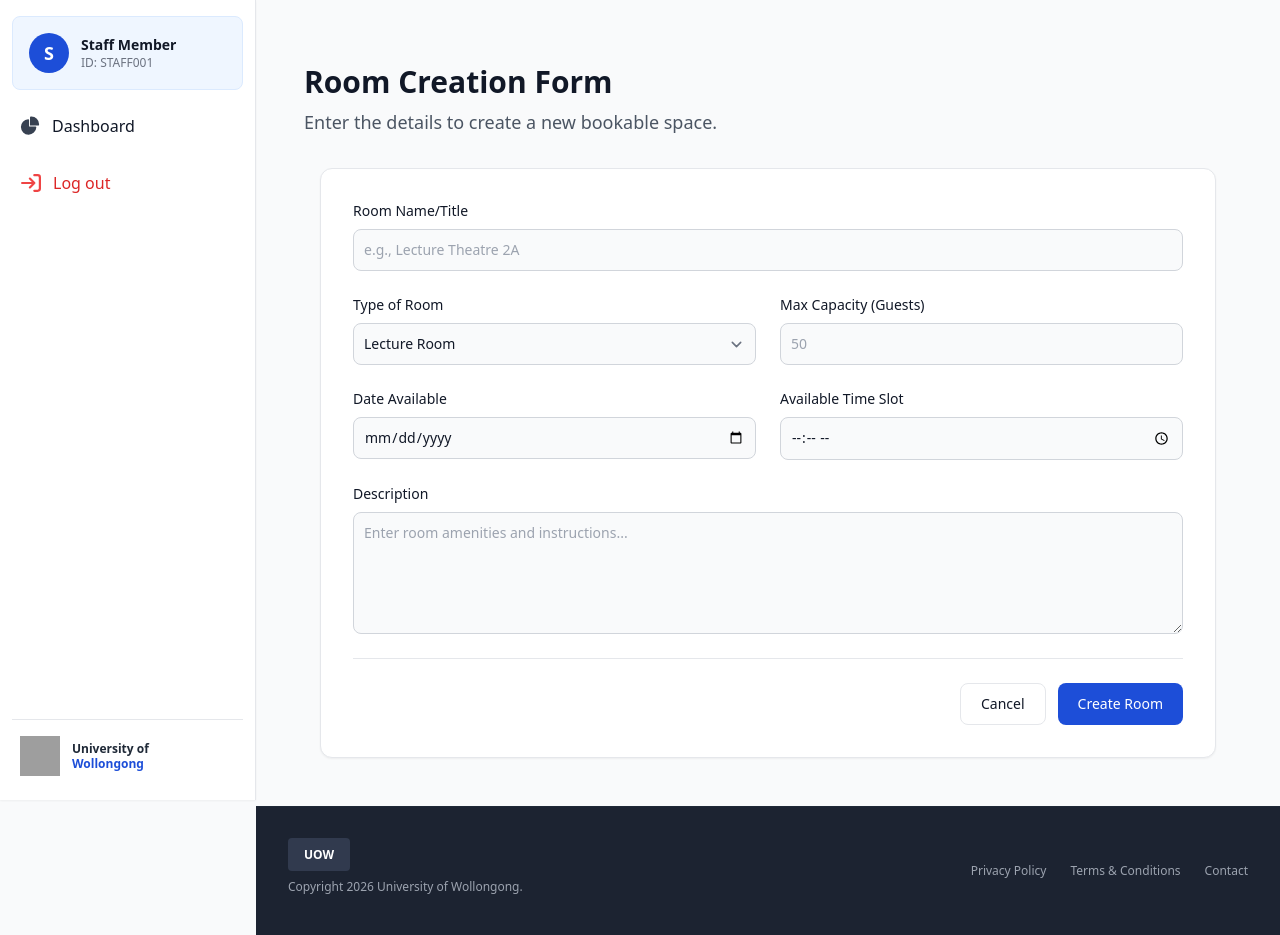
After one commit to DHubber-8/Room-dollop, a Flask app: page /staff/create-room in a window 1280 px wide. The commit adds this page. Run offline with Flask 3, Linux system fonts and the light colour scheme; some libraries are stand-ins or nearby versions; grey boxes are pictures that could not be loaded.

Commit message:
staff side

```diff
--- a/School/Templates/dashboards/staff_dashboard.html
+++ b/School/Templates/dashboards/staff_dashboard.html
@@ -1,10 +1,94 @@
 <!DOCTYPE html>
-<html>
-<head><title>UOW Staff Portal</title></head>
-<body style="text-align: center; margin-top: 50px; font-family: Arial; background-color: #ffe6e6;">
-    <h2 style="color: #c72b2b;">Staff Portal</h2>
-    <p>Welcome back, {{ username }}! Here is your room creation.</p>
+<html lang="en">
+<head>
+    <meta charset="UTF-8">
+    <meta name="viewport" content="width=device-width, initial-scale=1.0">
+    <title>UOW Staff Portal - {{ title }}</title>
+    <script src="https://cdn.tailwindcss.com"></script>
+    <link href="https://cdnjs.cloudflare.com/ajax/libs/flowbite/2.3.0/flowbite.min.css" rel="stylesheet" />
+    <style>
+        /* Ensuring the content doesn't get hidden behind the fixed sidebar on mobile */
+        @media (max-width: 640px) {
+            .sm\:ml-64 { margin-left: 0 !important; }
+        }
+    </style>
+</head>
+<body class="bg-gray-50 flex flex-col min-h-screen">
 
-    <a href="/logout" style="color: red;">Log out</a>
+    <aside id="default-sidebar" class="fixed top-0 left-0 z-40 w-64 h-screen transition-transform -translate-x-full sm:translate-x-0" aria-label="Sidebar">
+       <div class="flex flex-col justify-between h-full px-3 py-4 overflow-y-auto bg-white border-r border-gray-200 shadow-sm">
+
+          <div>
+              <div class="flex items-center p-4 mb-4 text-gray-900 rounded-lg bg-blue-50 border border-blue-100">
+                  <div class="w-10 h-10 rounded-full bg-blue-700 flex items-center justify-center text-white font-bold text-lg">
+                      {{ user.username[0]|upper if user.username else 'U' }}
+                  </div>
+                  <div class="ms-3">
+                      <p class="text-sm font-bold text-gray-900">{{ user.username }}</p>
+                      <p class="text-xs text-gray-500">ID: {{ user.id }}</p>
+                  </div>
+              </div>
+
+              <ul class="space-y-2 font-medium">
+                  <li>
+                    <a href="{{ url_for('staff_dashboard') }}" class="flex items-center p-2 text-gray-900 rounded-lg hover:bg-gray-100 group {% if request.path == url_for('staff_dashboard') %}bg-gray-100{% endif %}">
+                       <svg class="w-5 h-5 text-gray-700" fill="currentColor" viewBox="0 0 22 21"><path d="M16.975 11H10V4.025a1 1 0 0 0-1.066-.998 8.5 8.5 0 1 0 9.039 9.039.999.999 0 0 0-1-1.066h.002Z"/><path d="M12.5 0c-.157 0-.311.01-.565.027A1 1 0 0 0 11 1.02V10h8.975a1 1 0 0 0 1-.935c.013-.188.028-.374.028-.565A8.51 8.51 0 0 0 12.5 0Z"/></svg>
+                       <span class="ms-3">Dashboard</span>
+                    </a>
+                  </li>
+                  <li>
+                    <a href="#" class="flex items-center p-2 text-red-600 rounded-lg hover:bg-red-50 group mt-4 border border-transparent hover:border-red-200 transition-all">
+                       <svg class="w-5 h-5 text-red-500 transition duration-75 group-hover:text-red-700" fill="none" stroke="currentColor" viewBox="0 0 18 16"><path stroke-linecap="round" stroke-linejoin="round" stroke-width="2" d="M1 8h11m0 0L8 4m4 4-4 4m4-11h3a2 2 0 0 1 2 2v10a2 2 0 0 1-2 2h-3"/></svg>
+                       <span class="ms-3">Log out</span>
+                    </a>
+                  </li>
+              </ul>
+          </div>
+
+          <div class="mt-8 border-t border-gray-200 pt-4 pb-2">
+              <div class="flex items-center px-2">
+                  <img src="https://upload.wikimedia.org/wikipedia/en/thumb/7/77/University_of_Wollongong_seal.svg/150px-University_of_Wollongong_seal.svg.png" alt="UOW Logo" class="w-10 h-10 mr-3">
+                  <div class="text-left">
+                      <p class="text-xs font-bold text-gray-800 leading-tight">University of</p>
+                      <p class="text-xs font-bold text-blue-700 leading-tight">Wollongong</p>
+                  </div>
+              </div>
+          </div>
+       </div>
+    </aside>
+
+    <div class="p-4 sm:ml-64 flex-grow">
+       <div class="p-8 rounded-lg mt-4 font-sans max-w-7xl mx-auto">
+
+           {% with messages = get_flashed_messages(with_categories=true) %}
+               {% if messages %}
+                   {% for category, message in messages %}
+                       <div class="p-4 mb-4 text-sm rounded-lg {% if category == 'success' %}bg-green-50 text-green-800{% else %}bg-blue-50 text-blue-800{% endif %}" role="alert">
+                           <span class="font-medium">Notification:</span> {{ message }}
+                       </div>
+                   {% endfor %}
+               {% endif %}
+           {% endwith %}
+
+           {% block content %}{% endblock %}
+
+       </div>
+    </div>
+
+    <footer class="sm:ml-64 bg-[#1c2331] text-gray-400 py-10 px-8 border-t border-gray-800 mt-auto">
+        <div class="max-w-7xl mx-auto flex flex-col md:flex-row justify-between items-center text-xs">
+            <div class="mb-4 md:mb-0">
+                <span class="bg-[#313a4e] text-white px-4 py-2 rounded text-xs font-bold">UOW</span>
+                <p class="mt-4">Copyright 2026 University of Wollongong.</p>
+            </div>
+            <div class="flex space-x-6">
+                <a href="#" class="hover:text-white">Privacy Policy</a>
+                <a href="#" class="hover:text-white">Terms & Conditions</a>
+                <a href="#" class="hover:text-white">Contact</a>
+            </div>
+        </div>
+    </footer>
+
+    <script src="https://cdnjs.cloudflare.com/ajax/libs/flowbite/2.3.0/flowbite.min.js"></script>
 </body>
 </html>
--- /dev/null
+++ b/School/Templates/dashboards/staff_form.html
@@ -0,0 +1,60 @@
+{% extends "staff_dashboard.html" %}
+
+{% block content %}
+<div class="mb-8">
+    <h2 class="text-3xl font-extrabold text-gray-900 mb-2">Room Creation Form</h2>
+    <p class="text-lg text-gray-600">Enter the details to create a new bookable space.</p>
+</div>
+
+<div class="bg-white border border-gray-200 rounded-xl shadow-sm p-8 max-w-4xl mx-auto">
+    <form method="POST" action="{{ url_for('create_room') }}" class="space-y-6">
+
+        <div>
+            <label for="room_name" class="block mb-2 text-sm font-medium text-gray-900">Room Name/Title</label>
+            <input type="text" id="room_name" name="room_name" class="bg-gray-50 border border-gray-300 text-gray-900 text-sm rounded-lg focus:ring-blue-500 focus:border-blue-500 block w-full p-2.5" placeholder="e.g., Lecture Theatre 2A" required>
+        </div>
+
+        <div class="grid grid-cols-1 md:grid-cols-2 gap-6">
+            <div>
+                <label for="type_room" class="block mb-2 text-sm font-medium text-gray-900">Type of Room</label>
+                <select id="type_room" name="type_room" class="bg-gray-50 border border-gray-300 text-gray-900 text-sm rounded-lg focus:ring-blue-500 focus:border-blue-500 block w-full p-2.5">
+                    <option value="lecture">Lecture Room</option>
+                    <option value="lab">Computer Lab</option>
+                    <option value="study">Study Room</option>
+                </select>
+            </div>
+
+            <div>
+                <label for="capacity" class="block mb-2 text-sm font-medium text-gray-900">Max Capacity (Guests)</label>
+                <input type="number" id="capacity" name="capacity" min="1" class="bg-gray-50 border border-gray-300 text-gray-900 text-sm rounded-lg focus:ring-blue-500 focus:border-blue-500 block w-full p-2.5" placeholder="50">
+            </div>
+        </div>
+
+        <div class="grid grid-cols-1 md:grid-cols-2 gap-6">
+            <div>
+                <label for="date" class="block mb-2 text-sm font-medium text-gray-900">Date Available</label>
+                <input type="date" id="date" name="date" class="bg-gray-50 border border-gray-300 text-gray-900 text-sm rounded-lg focus:ring-blue-500 focus:border-blue-500 block w-full p-2.5">
+            </div>
+
+            <div>
+                <label for="time" class="block mb-2 text-sm font-medium text-gray-900">Available Time Slot</label>
+                <input type="time" id="time" name="time" class="bg-gray-50 border border-gray-300 text-gray-900 text-sm rounded-lg focus:ring-blue-500 focus:border-blue-500 block w-full p-2.5">
+            </div>
+        </div>
+
+        <div>
+            <label for="description" class="block mb-2 text-sm font-medium text-gray-900">Description</label>
+            <textarea id="description" name="description" rows="5" class="block p-2.5 w-full text-sm text-gray-900 bg-gray-50 rounded-lg border border-gray-300 focus:ring-blue-500 focus:border-blue-500" placeholder="Enter room amenities and instructions..."></textarea>
+        </div>
+
+        <div class="flex justify-end gap-3 pt-6 border-t border-gray-200">
+            <a href="{{ url_for('staff_dashboard') }}" class="py-2.5 px-5 text-sm font-medium text-gray-900 focus:outline-none bg-white rounded-lg border border-gray-200 hover:bg-gray-100 hover:text-blue-700 focus:z-10 focus:ring-4 focus:ring-gray-100">
+                Cancel
+            </a>
+            <button type="submit" class="text-white bg-blue-700 hover:bg-blue-800 focus:ring-4 focus:outline-none focus:ring-blue-300 font-medium rounded-lg text-sm px-5 py-2.5 text-center">
+                Create Room
+            </button>
+        </div>
+    </form>
+</div>
+{% endblock %}
--- a/School/app.py
+++ b/School/app.py
@@ -82,6 +82,57 @@ def staff_dashboard():
 
     return render_template('dashboards/staff_dashboard.html', username=session['username'])
 
+
+# --- PROTECTED ROUTE: STAFF DASH ---
+app.secret_key = "uow_staff_secret_key"
+
+# Sample Data simulating existing rooms
+EXISTING_ROOMS = [
+    {"id": 1, "name": "Lecture Theatre 1", "type": "lecture", "desc": "Large capacity theatre.", "capacity": 200},
+    {"id": 2, "name": "Computer Lab A", "type": "lab", "desc": "High-end workstations.", "capacity": 30},
+    {"id": 3, "name": "Quiet Zone 4", "type": "study", "desc": "Individual study pods.", "capacity": 1}
+]
+
+# Common user data for the sidebar
+USER_INFO = {
+    "username": "Staff Member",
+    "id": "STAFF001",
+    "role": "staff" # Crucial for future access control
+}
+
+@app.route('/')
+def index():
+    # Redirect to the main staff dashboard grid by default
+    return redirect(url_for('staff_dashboard'))
+
+@app.route('/staff/dashboard')
+def staff_dashboard():
+    """
+    Corresponds to image_5.png (Staff Room Creation Grid).
+    Shows the grid of existing rooms.
+    """
+    return render_template('staff_grid.html',
+                           rooms=EXISTING_ROOMS,
+                           user=USER_INFO,
+                           title="Staff Room Creation")
+
+@app.route('/staff/create-room', methods=['GET', 'POST'])
+def create_room():
+    """
+    Corresponds to image_6.png (Room Creation Form).
+    GET: Shows the blank form.
+    POST: Simulates saving the data and redirects back to the grid.
+    """
+    if request.method == 'POST':
+        # Simulate saving the data from the form
+        room_name = request.form.get('room_name')
+        flash(f"Room '{room_name}' has been simulated as created!", "success")
+        return redirect(url_for('staff_dashboard'))
+
+    return render_template('staff_form.html',
+                           user=USER_INFO,
+                           title="Room Creation Form")
+
 # --- LOGOUT ROUTE ---
 @app.route('/logout')
 def logout():
```
Also changed, not shown: School/Templates/dashboards/staff_grid.html (added, +50 -0 lines).
